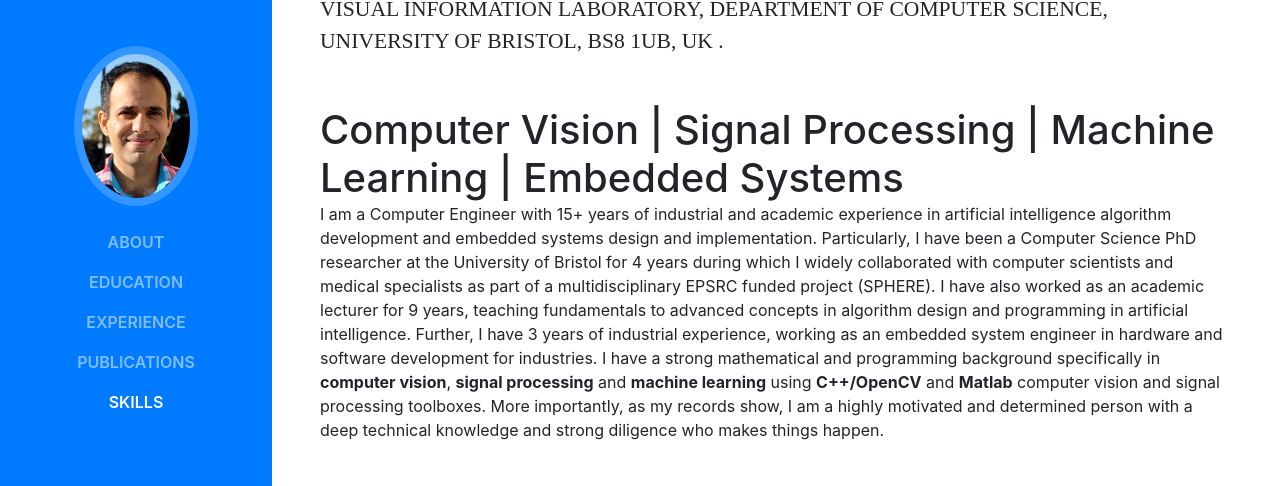
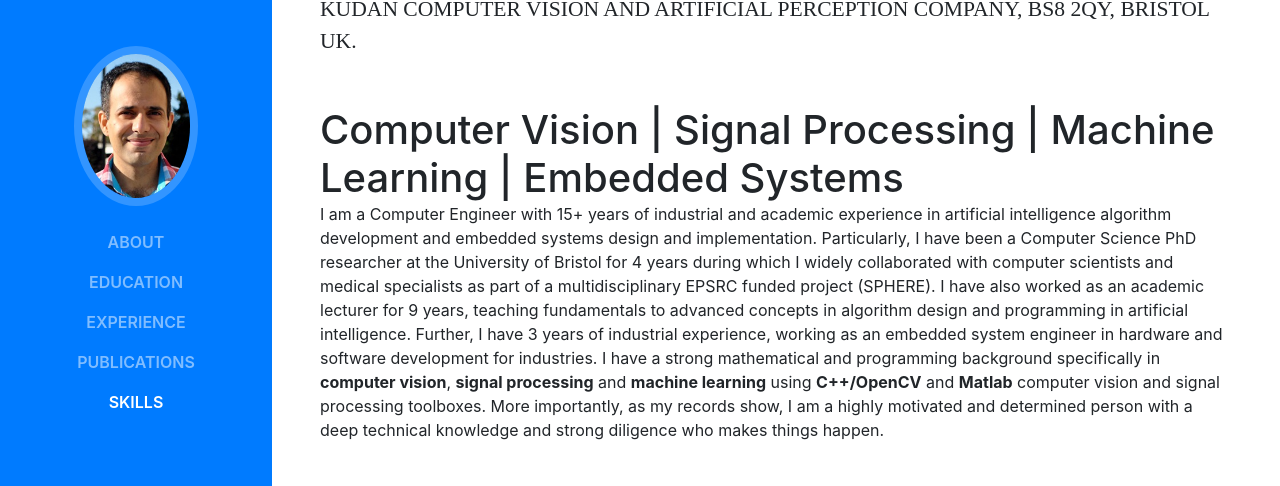
Before and after one commit to VahidSoleimani/VahidSoleimani.github.io, a website with bundled scripts: page index.html in a window 1280 px wide. Shown: the part 170-656 px from the top of the page. Built offline with nearby package versions, Linux system fonts and the light colour scheme; a web font is replaced by a local one.

```diff
--- a/index.html
+++ b/index.html
@@ -74,7 +74,7 @@
         <div class="my-auto">
           <h1 class="mb-0">Vahid  <span class="text-primary">Soleimani</span>
           </h1>
-          <div class="subheading mb-5">Visual Information Laboratory,  Department of Computer Science,  University of Bristol,  BS8 1UB,  UK .</div>
+          <div class="subheading mb-5">Kudan Computer Vision and Artificial Perception Company, BS8 2QY, Bristol UK.</div>
 		  <h2 class="mb-0" style="text-transform: capitalize; font-size:250%">Computer Vision   |   Signal Processing   |   Machine Learning   |   Embedded Systems</h2>
           <p class="mb-5">I am a Computer Engineer with 15+ years of industrial and academic experience in artificial intelligence algorithm development and embedded systems design and implementation. Particularly, I have been a Computer Science PhD researcher at the University of Bristol for 4 years during which I widely collaborated with computer scientists and medical specialists as part of a multidisciplinary EPSRC funded project (SPHERE). I have also worked as an academic lecturer for 9 years, teaching fundamentals to advanced concepts in algorithm design and programming in artificial intelligence. Further, I have 3 years of industrial experience, working as an embedded system engineer in hardware and software development for industries. I have a strong mathematical and programming background specifically in <strong>computer vision</strong>, <strong>signal processing</strong> and <strong>machine learning</strong> using <strong>C++/OpenCV</strong> and <strong>Matlab</strong> computer vision and signal processing toolboxes. More importantly, as my records show, I am a highly motivated and determined person with a deep technical knowledge and strong diligence who makes things happen.</p>
           <ul class="list-inline list-social-icons mb-0">
```
